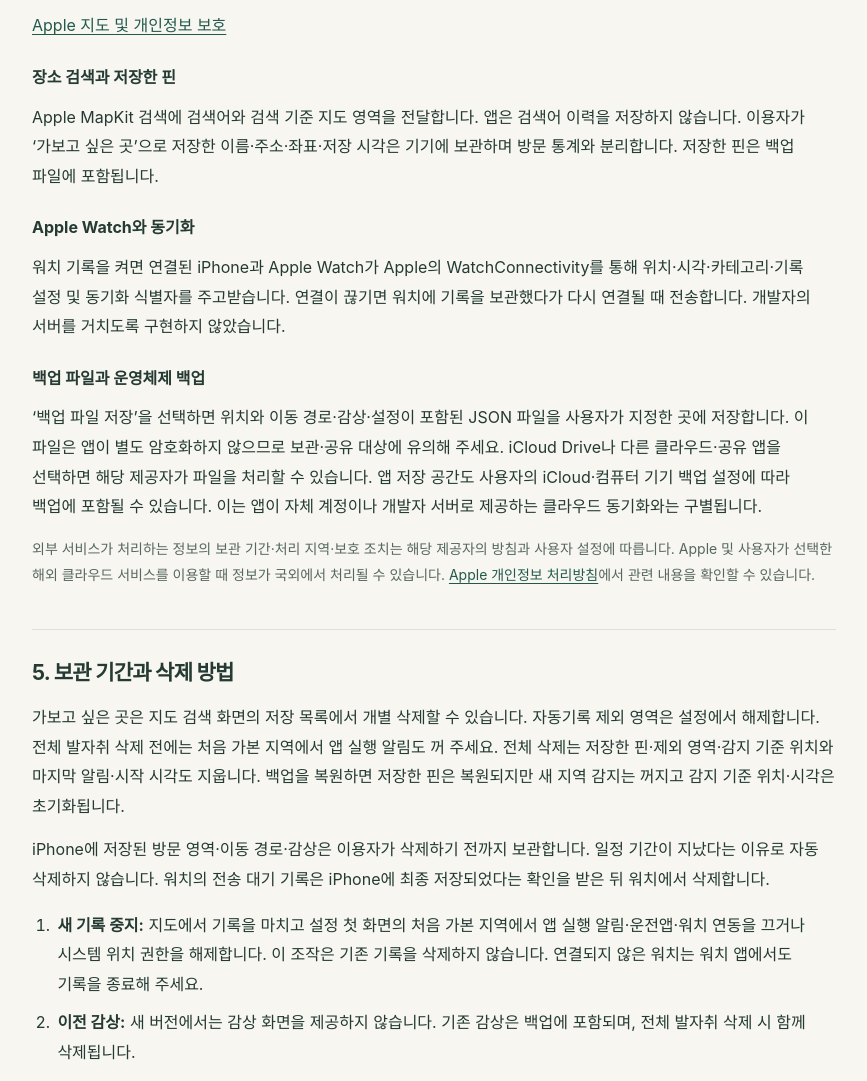
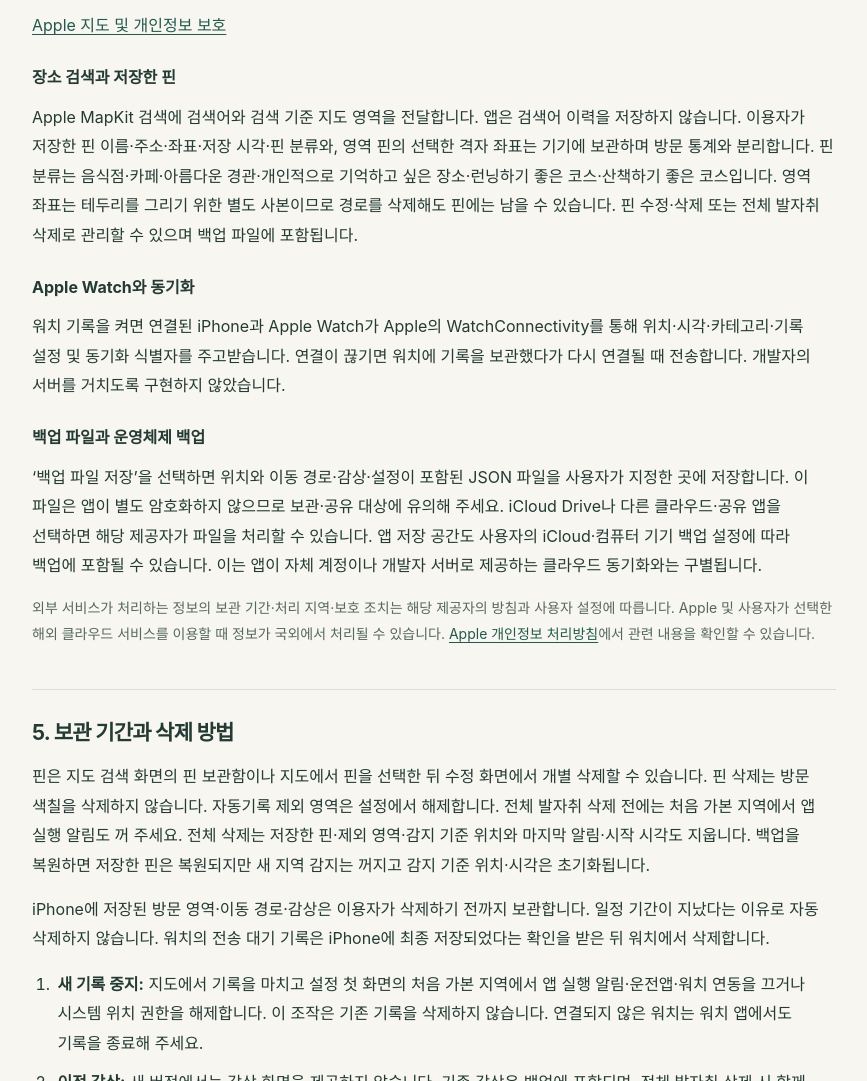
Before and after one commit to MrWoodyPark/beentomap-privacy, a plain HTML site: page index.html in a window 1280 px wide. Shown: the part 2961-4042 px from the top of the page, without its empty margins (206-1073 px from the left). Drawn offline with Linux system fonts and the light colour scheme.

Commit message:
Document categorized place and area pins

```diff
--- a/index.html
+++ b/index.html
@@ -123,7 +123,7 @@
       <p>Apple 지도(MapKit)를 사용합니다. NAVER 지도 SDK는 현재 버전에서 제거했습니다. 지도 화면을 불러오면 지도 제공자가 IP 주소, 요청한 지도 영역, 기기·서비스 요청 관련 정보 등을 처리할 수 있습니다. 현재 위치 표시 기능을 사용하면 위치 정보도 해당 지도 서비스에서 처리될 수 있습니다. 지도 위의 방문 색칠은 앱이 기기에서 그리며, 저장된 전체 이동 경로 파일이나 감상 내용을 지도 제공자에게 업로드하는 기능은 제공하지 않습니다.</p>
       <p><a href="https://www.apple.com/kr/legal/privacy/data/ko/apple-maps/">Apple 지도 및 개인정보 보호</a></p>
       <h3>장소 검색과 저장한 핀</h3>
-      <p>Apple MapKit 검색에 검색어와 검색 기준 지도 영역을 전달합니다. 앱은 검색어 이력을 저장하지 않습니다. 이용자가 ‘가보고 싶은 곳’으로 저장한 이름·주소·좌표·저장 시각은 기기에 보관하며 방문 통계와 분리합니다. 저장한 핀은 백업 파일에 포함됩니다.</p>
+      <p>Apple MapKit 검색에 검색어와 검색 기준 지도 영역을 전달합니다. 앱은 검색어 이력을 저장하지 않습니다. 이용자가 저장한 핀 이름·주소·좌표·저장 시각·핀 분류와, 영역 핀의 선택한 격자 좌표는 기기에 보관하며 방문 통계와 분리합니다. 핀 분류는 음식점·카페·아름다운 경관·개인적으로 기억하고 싶은 장소·런닝하기 좋은 코스·산책하기 좋은 코스입니다. 영역 좌표는 테두리를 그리기 위한 별도 사본이므로 경로를 삭제해도 핀에는 남을 수 있습니다. 핀 수정·삭제 또는 전체 발자취 삭제로 관리할 수 있으며 백업 파일에 포함됩니다.</p>
       <h3>Apple Watch와 동기화</h3>
       <p>워치 기록을 켜면 연결된 iPhone과 Apple Watch가 Apple의 WatchConnectivity를 통해 위치·시각·카테고리·기록 설정 및 동기화 식별자를 주고받습니다. 연결이 끊기면 워치에 기록을 보관했다가 다시 연결될 때 전송합니다. 개발자의 서버를 거치도록 구현하지 않았습니다.</p>
       <h3>백업 파일과 운영체제 백업</h3>
@@ -133,7 +133,7 @@
 
     <section id="deletion">
       <h2>5. 보관 기간과 삭제 방법</h2>
-      <p>가보고 싶은 곳은 지도 검색 화면의 저장 목록에서 개별 삭제할 수 있습니다. 자동기록 제외 영역은 설정에서 해제합니다. 전체 발자취 삭제 전에는 처음 가본 지역에서 앱 실행 알림도 꺼 주세요. 전체 삭제는 저장한 핀·제외 영역·감지 기준 위치와 마지막 알림·시작 시각도 지웁니다. 백업을 복원하면 저장한 핀은 복원되지만 새 지역 감지는 꺼지고 감지 기준 위치·시각은 초기화됩니다.</p>
+      <p>핀은 지도 검색 화면의 핀 보관함이나 지도에서 핀을 선택한 뒤 수정 화면에서 개별 삭제할 수 있습니다. 핀 삭제는 방문 색칠을 삭제하지 않습니다. 자동기록 제외 영역은 설정에서 해제합니다. 전체 발자취 삭제 전에는 처음 가본 지역에서 앱 실행 알림도 꺼 주세요. 전체 삭제는 저장한 핀·제외 영역·감지 기준 위치와 마지막 알림·시작 시각도 지웁니다. 백업을 복원하면 저장한 핀은 복원되지만 새 지역 감지는 꺼지고 감지 기준 위치·시각은 초기화됩니다.</p>
       <p>iPhone에 저장된 방문 영역·이동 경로·감상은 이용자가 삭제하기 전까지 보관합니다. 일정 기간이 지났다는 이유로 자동 삭제하지 않습니다. 워치의 전송 대기 기록은 iPhone에 최종 저장되었다는 확인을 받은 뒤 워치에서 삭제합니다.</p>
       <ol>
         <li><strong>새 기록 중지:</strong> 지도에서 기록을 마치고 설정 첫 화면의 처음 가본 지역에서 앱 실행 알림·운전앱·워치 연동을 끄거나 시스템 위치 권한을 해제합니다. 이 조작은 기존 기록을 삭제하지 않습니다. 연결되지 않은 워치는 워치 앱에서도 기록을 종료해 주세요.</li>
```
Also changed, not shown: support.html (+1 -1 lines).
